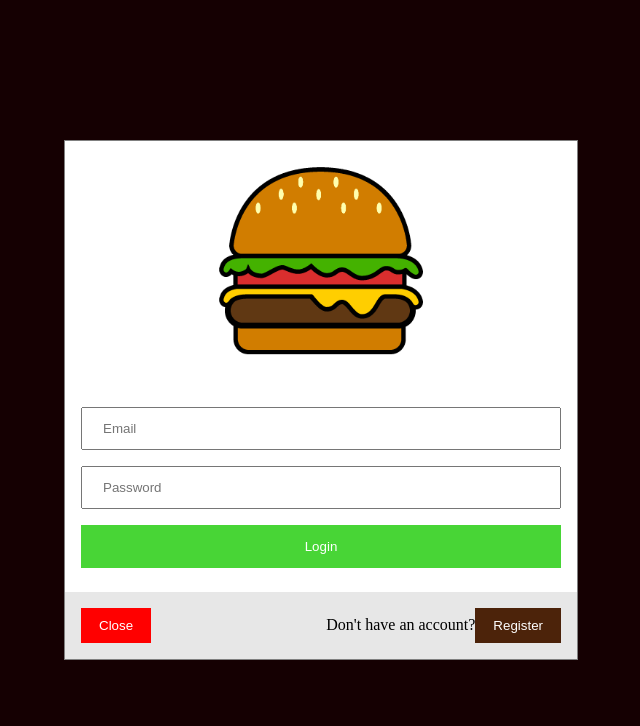
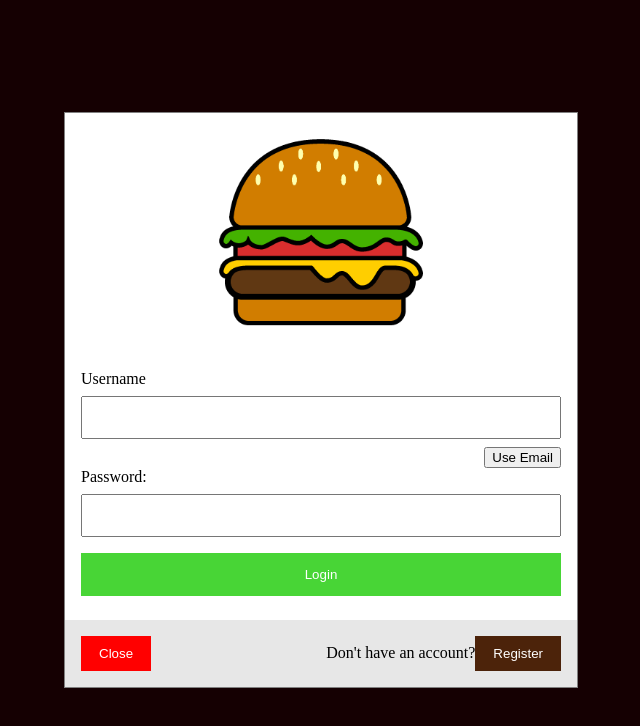
Before and after one commit to jonathan-byun/What-Eat, a React (Vite) app in the folder client/: page / in a window 1280 px wide. Both pictures are taken after a click on the button "Log In". Shown: the top 726 px of the page, without its empty margins (319-959 px from the left). Built offline with nearby package versions, Linux system fonts and the light colour scheme.

Commit message:
Set post method for registering user

```diff
--- a/client/src/App.css
+++ b/client/src/App.css
@@ -44,6 +44,10 @@ button:hover {
   cursor: pointer;
 }
 
+.display-block {
+  display: block;
+}
+
 .display-flex {
   display: flex;
 }
@@ -72,12 +76,16 @@ button:hover {
   height: 100%;
 }
 
+.justify-between {
+  justify-content: space-between;
+}
+
 .justify-center {
   justify-content: center;
 }
 
-.justify-between {
-  justify-content: space-between;
+.justify-right {
+  justify-content: right;
 }
 
 .login-button {
--- a/client/src/components/Login.jsx
+++ b/client/src/components/Login.jsx
@@ -3,14 +3,15 @@ import { useState } from 'react';
 export default function LoginPopup({ toggleLogin }) {
   const [registering, setRegistering] = useState(false);
   const [useEmailForUser, setUseEmailForUser] = useState(true);
+  const [useUsername, setUseUsername] = useState(true);
   const [email, setEmail] = useState('');
   const [password, setPassword] = useState('');
   const [userName, setUserName] = useState('');
 
   function handleSubmit(e) {
-    e.preventdefault();
+    e.preventDefault();
     const userData = {
-      userName: userName,
+      userName: useEmailForUser ? email : userName,
       email: email,
       password: password,
     };
@@ -21,7 +22,28 @@ export default function LoginPopup({ toggleLogin }) {
           'Content-Type': 'application/json',
         },
         body: JSON.stringify(userData),
-      }).then((res) => res.json());
+      })
+        .then((res) => res.json())
+        .then((data) => {
+          console.log(data);
+          if (data.error) {
+            alert(data.error);
+          }
+        });
+    } else {
+      if (useUsername) {
+        userData.userName = email;
+      }
+      fetch(`/api/loginUser`, {
+        headers: {
+          'Content-type': 'application/json',
+        },
+        body: JSON.stringify(userData),
+      })
+        .then((res) => res.json())
+        .then((data) => {
+          console.log(data);
+        });
     }
   }
 
@@ -44,33 +66,30 @@ export default function LoginPopup({ toggleLogin }) {
             className="login-img"></img>
         </div>
         <div className="container">
-          <label htmlFor="loginId border-solid">
+          <label>
+            {useUsername ? 'Username' : 'Email'}
             <input
-              type="text"
               value={email}
-              name="loginId"
               id="loginId"
-              placeholder="Email"
               className="login-input"
-              onChange={(e) => setEmail(e.value)}
-              required></input>
+              onChange={(e) => setEmail(e.target.value)}></input>
           </label>
-          {registering && (
+          {registering ? (
             <>
               {!useEmailForUser && (
                 <label>
+                  UserName:
                   <input
                     type="text"
                     value={userName}
-                    onChange={(e) => setUserName(e.value)}
+                    onChange={(e) => setUserName(e.target.value)}
                     name="loginId-Username"
                     id="loginId-Username"
-                    placeholder="Username"
                     className="login-input"
                     required></input>
                 </label>
               )}
-
+              <div className="display-flex justify-right">
                 <label>
                   <input
                     type="checkbox"
@@ -82,21 +101,30 @@ export default function LoginPopup({ toggleLogin }) {
                     }></input>{' '}
                   Use Email for Username?
                 </label>
+              </div>
             </>
+          ) : (
+            <div className="display-flex justify-right">
+              <button
+                type="button"
+                onClick={() => setUseUsername(!useUsername)}>
+                {useUsername ? 'Use Email' : 'Use Username'}
+              </button>
+            </div>
           )}
-          <label htmlFor="password">
+          <label htmlFor="password" className="display-block">
+            Password:
             <input
               type="password"
               value={password}
-              onChange={(e) => setPassword(e.value)}
+              onChange={(e) => setPassword(e.target.value)}
               name="password"
               id="password"
-              placeholder="Password"
               className="login-input"
               required></input>
           </label>
           <button
-            type="submit"
+            type="button"
             onClick={handleSubmit}
             className="login-button width-100">
             {registering ? 'Register' : 'Login'}
```
Also changed, not shown: 2 other files (tests, documents, lock files or other folders). Lines whose indentation alone changed are shown as unchanged.
